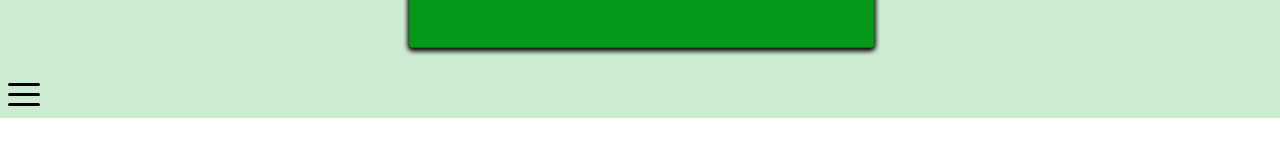
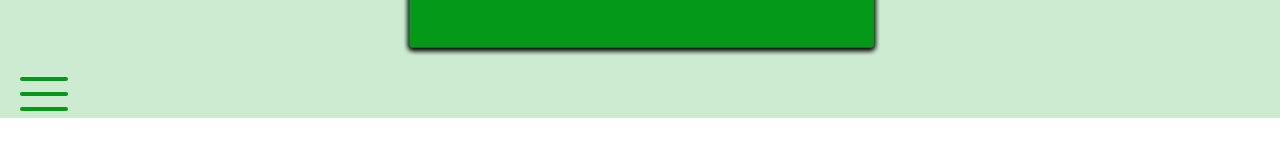
Before and after one commit to Lucy-de-Rojas/naphill-tennis-club, a Next.js app: page / in a window 1280 px wide. Shown: the part 215-380 px from the top of the page. Built offline with nearby package versions, Linux system fonts and the light colour scheme.

Commit message:
BURGER menu finished

```diff
--- a/components/MainNavigationBurgerMenu.js
+++ b/components/MainNavigationBurgerMenu.js
@@ -1,5 +1,8 @@
 
-import Hamburger from "hamburger-react";
+// import Hamburger from "hamburger-react";
+// import {Divide as Hamburger} from 'hamburger-react';
+import {Sling as Hamburger } from 'hamburger-react';
+
 import anime from "animejs";
 
 import {useState, useEffect} from 'react';
@@ -16,18 +19,19 @@ export default function MainNavigationBurgerMenu() {
 
         let navigation = document.querySelector('.mainNavigationBurgerMenu_navigation__gdlOJ');
 
+
         // open:
         if(!isOpen) {
-            console.log('open navigation');
+            console.log('opening navigation');
 
-            // navigation.style.backgroundColor = '#fff200';
 
             anime({
                 targets: navigation,
                 duration: 800,
                 translateX: 0,
                 easing: "easeInOutSine",
-                backgroundColor: "#fff200",
+                backgroundColor: "#049919",
+                opacity: 1,
 
 
             });
@@ -42,16 +46,16 @@ export default function MainNavigationBurgerMenu() {
         }
         // to close:
         else {
-            console.log('hide navigation');
+            console.log('hiding navigation');
 
-            // navigation.style.backgroundColor = '#049919';
 
             anime({
                 targets: navigation,
                 duration: 800,
                 translateX: "-100%",
                 easing: "easeInOutSine",
-                backgroundColor: "#049919",
+                backgroundColor: "#fff200",
+                opacity: 0,
 
 
 
@@ -67,7 +71,12 @@ const [isOpen, setOpen] = useState(false)
 
     return (<div>
 
-        <Hamburger toggled={isOpen} toggle={setOpen} onToggle={doSomething} rounded />
+<div className={styles.menu}>
+
+        <Hamburger toggled={isOpen} toggle={setOpen} onToggle={doSomething} rounded easing="ease-in" color="#049919"
+        label="Show Menu" size={50}
+
+        /></div>
 
 
 
@@ -87,9 +96,7 @@ const [isOpen, setOpen] = useState(false)
 
 
 
-        </nav>
-
-</div>
+        </nav></div>
 
 
     </div>)
--- a/styles/globals.css
+++ b/styles/globals.css
@@ -43,6 +43,8 @@ body {
 
 a {
     text-decoration: none;
+    font-weight: bolder;
     padding: 10px 0;
     font-size: 150%;
+    color: rgb(32, 32, 32);
 }
--- a/styles/mainNavigationBurgerMenu.module.css
+++ b/styles/mainNavigationBurgerMenu.module.css
@@ -20,16 +20,26 @@
 
 
 
-    padding: 20px 0;
+    padding: 40px 0;
     position: absolute;
     top: 0;
-    left: 0;
 
     transform: translateX(-150%);
 
-    background-color: rgb(247, 147, 147);
+    opacity: 0;
+
+    /* background-color: "#fff200"; */
     display: flex;
     flex-direction: column;
 
     border-radius: 5px;
+    z-index: 10;
 }
+
+
+
+
+
+.menu {
+    margin-left: 20px;
+}
```
